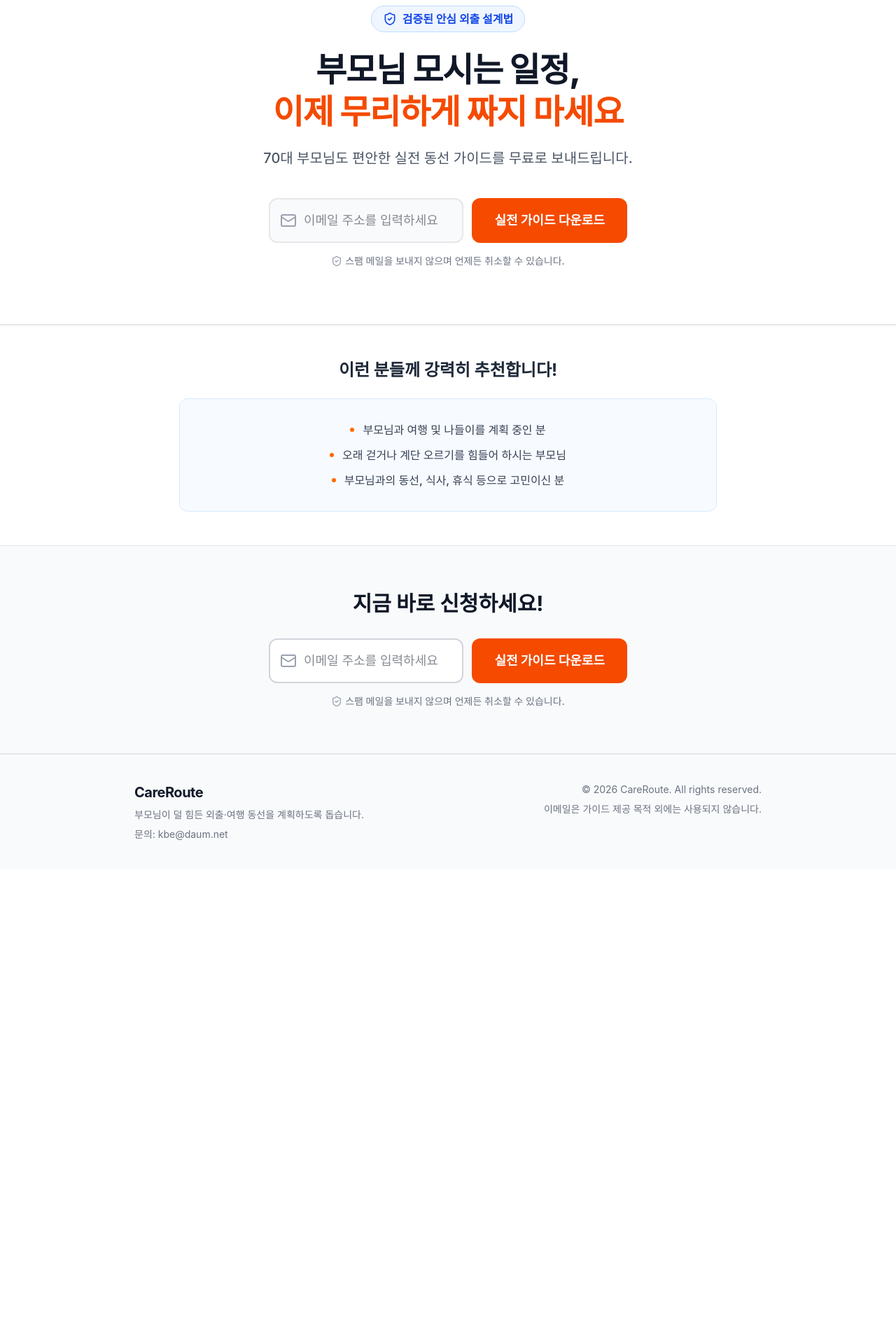
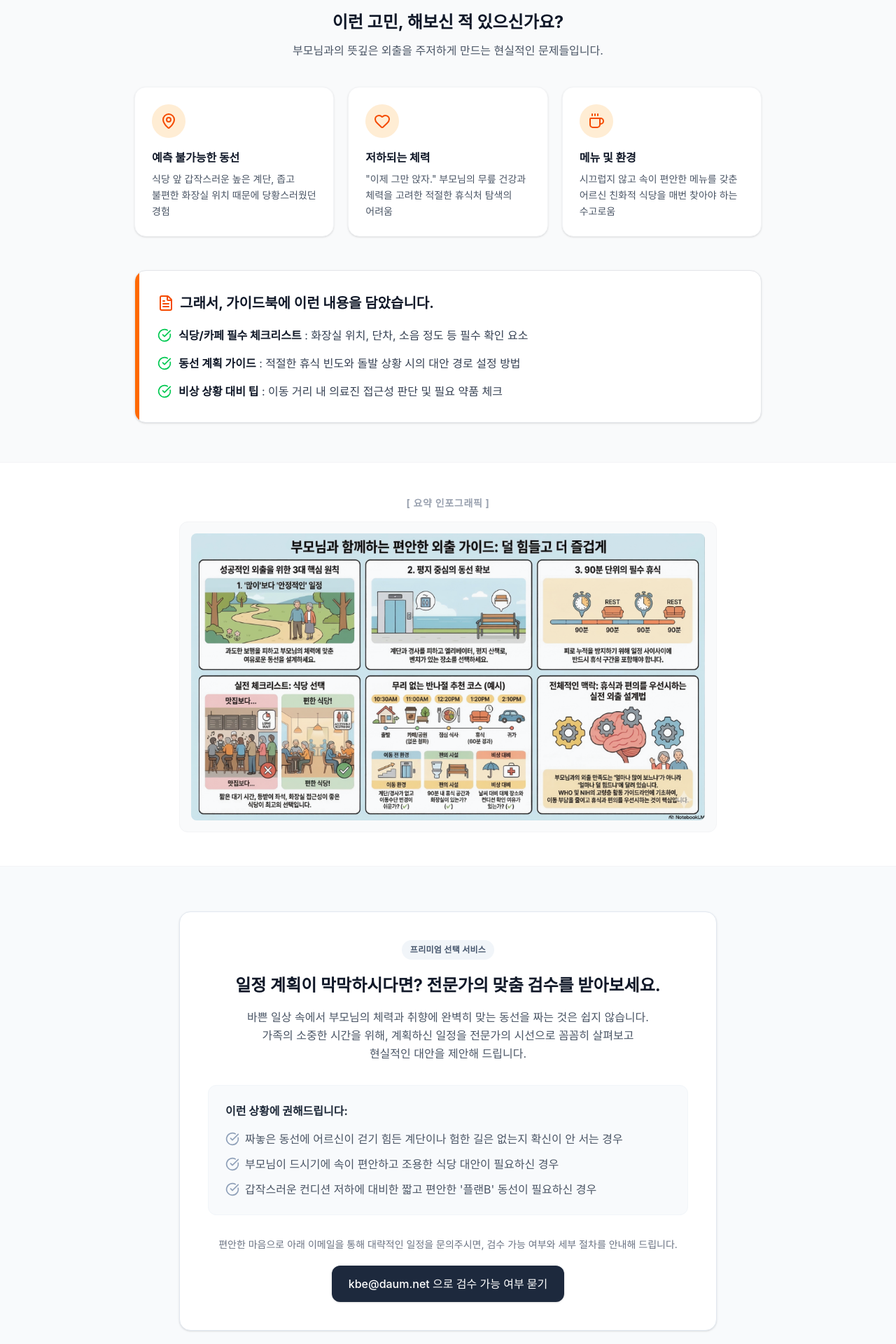
Before and after one commit to neojoin1-cyber/careroute-landing, a React (Vite) app: page / in a window 1280 px wide. Shown: the part 840-2760 px from the top of the page at 70% size. Before the commit the page ends 2082 px from the top, so only its background shows below. Built offline with nearby package versions, Linux system fonts and the light colour scheme.

Commit message:
26031101

```diff
--- a/src/App.tsx
+++ b/src/App.tsx
@@ -5,7 +5,10 @@ import {
   AlertCircle,
   ShieldCheck,
   FileText,
-  Download
+  Download,
+  MapPin,
+  Heart,
+  Coffee
 } from 'lucide-react';
 
 // ----------------------------------------------------------------------
@@ -66,51 +69,34 @@ export default function App() {
     <div className="font-sans text-gray-900 bg-gray-50 min-h-screen break-keep flex flex-col">
 
       {/* ----------------- TOP BANNER ----------------- */}
-      <div className="bg-orange-600 text-white text-sm sm:text-base py-3 px-4 text-center font-bold tracking-wide">
-        선착순 무료 배포 중! 부모님 외출·여행 필수 가이드 (PDF)
+      <div className="bg-orange-600 text-white text-xs sm:text-sm py-2 px-4 text-center tracking-wide z-10 relative">
+        선착순 무료 배포 | 70대 이상 부모님 안심 외출 가이드 (PDF)
       </div>
 
-      {/* ----------------- IMAGE SECTION (인포그래픽) ----------------- */}
-      <section className="py-12 px-4 sm:px-6 bg-gray-100 flex-grow">
-        <div className="max-w-5xl mx-auto flex flex-col items-center">
-          <p className="text-gray-500 text-sm font-bold mb-4 bg-white px-4 py-2 rounded-full shadow-sm border border-gray-200 flex items-center">
-            <FileText className="w-4 h-4 mr-2 text-gray-400" /> 아래 가이드북 전문을 PDF로 보내드립니다
-          </p>
-          <div className="bg-white p-2 sm:p-4 rounded-2xl shadow-sm border border-gray-200 w-full">
-            {/* 대표님이 올려주신 이미지가 /infographic_final_v3.png 로 저장되어 있다고 가정하고 불러옵니다. */}
-            <img
-              src="/infographic_final_v3.png"
-              alt="부모님과 함께하는 편안한 외출 가이드 인포그래픽"
-              className="w-full h-auto rounded-xl object-contain bg-gray-50"
-              onError={(e) => {
-                e.currentTarget.style.display = 'none';
-                e.currentTarget.parentElement?.insertAdjacentHTML('beforeend', '<div class="py-20 text-center text-gray-400 font-medium">여기에 인포그래픽 이미지가 표시됩니다.<br/>(public 폴더에 infographic_final_v3.png 파일을 넣어주세요)</div>');
-              }}
-            />
-          </div>
-        </div>
-      </section>
-
-      {/* ----------------- HERO SECTION ----------------- */}
-      <header className="bg-white pt-16 pb-12 px-4 sm:px-6 lg:px-8 border-b border-gray-200">
-        <div className="max-w-4xl mx-auto text-center">
-          <div className="inline-flex items-center gap-2 bg-blue-50 text-blue-700 font-bold px-4 py-1.5 rounded-full text-sm sm:text-base mb-6 border border-blue-200">
-            <ShieldCheck className="w-5 h-5" /> 검증된 안심 외출 설계법
+      {/* ----------------- HERO SECTION (모바일 첫 화면에 모든 요소가 보이도록 설계) ----------------- */}
+      <header
+        className="bg-white pt-8 pb-10 px-4 sm:px-6 lg:px-8 border-b border-gray-200 flex flex-col justify-center relative"
+        style={{ minHeight: 'calc(100svh - 36px)' }}
+      >
+        <div className="max-w-4xl mx-auto text-center w-full">
+          <div className="inline-flex items-center gap-1.5 bg-blue-50 text-blue-700 font-bold px-3 py-1.5 rounded-full text-xs sm:text-sm mb-5 border border-blue-100">
+            <ShieldCheck className="w-4 h-4" /> 검증된 안심 외출 설계법
           </div>
 
-          <h1 className="text-3xl sm:text-5xl font-extrabold text-gray-900 leading-tight mb-5 tracking-tight">
-            부모님 모시는 일정,<br />
-            <span className="text-orange-600">이제 무리하게 짜지 마세요</span>
+          <h1 className="text-3xl sm:text-4xl md:text-5xl font-extrabold text-gray-900 leading-tight mb-4 tracking-tight">
+            부모님 모시는 외출,<br />
+            <span className="text-orange-600">더 이상 무거운 숙제가 아닙니다.</span>
           </h1>
-          <p className="text-base sm:text-xl text-gray-600 font-medium mb-10 leading-relaxed max-w-2xl mx-auto">
-            70대 부모님도 편안한 실전 동선 가이드를<br className="sm:hidden" /> 무료로 보내드립니다.
+          <p className="text-sm sm:text-lg text-gray-600 font-medium mb-8 leading-relaxed max-w-2xl mx-auto">
+            계단, 화장실, 식당 동선까지.<br className="sm:hidden" />
+            부모님의 체력을 고려한 '안심 외출 체크리스트'를 즉시 보내드립니다.
           </p>
 
-          <form onSubmit={handleSubmit} className="max-w-lg mx-auto mb-8 relative">
-            <div className="flex flex-col sm:flex-row gap-3">
-              <div className="relative flex-1">
+          <form onSubmit={handleSubmit} className="max-w-lg mx-auto w-full relative mb-4">
+            <div className="flex flex-col gap-3">
+              <div className="relative w-full">
                 <div className="absolute inset-y-0 left-0 pl-4 flex items-center pointer-events-none">
-                  <Mail className="h-6 w-6 text-gray-400" />
+                  <Mail className="h-5 w-5 sm:h-6 sm:w-6 text-gray-400" />
                 </div>
                 <input
                   type="email"
@@ -120,79 +106,182 @@ export default function App() {
                     if (status === 'error') setStatus('idle');
                   }}
                   placeholder="이메일 주소를 입력하세요"
-                  className={`block w-full pl-12 pr-4 py-4 md:py-4 border-2 ${status === 'error' ? 'border-red-500 bg-red-50' : 'border-gray-200 bg-gray-50'} rounded-xl focus:ring-4 focus:ring-orange-100 focus:border-orange-500 text-gray-900 text-lg font-medium transition-all`}
+                  className={`block w-full pl-11 sm:pl-12 pr-4 py-3 sm:py-4 border-2 ${status === 'error' ? 'border-red-500 bg-red-50' : 'border-gray-200 bg-gray-50'} rounded-xl focus:ring-4 focus:ring-orange-100 focus:border-orange-500 text-gray-900 text-base sm:text-lg font-medium transition-all`}
                   disabled={status === 'success' || status === 'loading'}
                 />
               </div>
               <button
                 type="submit"
                 disabled={status === 'success' || status === 'loading'}
-                className="w-full sm:w-auto px-8 py-4 md:py-4 bg-orange-600 hover:bg-orange-700 text-white font-bold text-lg rounded-xl transition-all flex justify-center items-center disabled:bg-gray-400"
+                className="w-full px-6 py-3.5 sm:py-4 bg-orange-600 hover:bg-orange-700 text-white font-bold text-base sm:text-lg rounded-xl transition-all flex justify-center items-center disabled:bg-gray-400 shadow-md"
               >
-                {status === 'loading' ? '처리 중...' : '실전 가이드 다운로드'}
+                {status === 'loading' ? '처리 중...' : '무료 자료 받기'}
               </button>
             </div>
 
             {status === 'error' && (
-              <p className="text-red-500 text-base font-bold mt-4 flex items-center justify-center">
-                <AlertCircle className="w-5 h-5 mr-2" /> {errorMessage}
+              <p className="text-red-500 text-sm sm:text-base font-bold mt-3 flex items-center justify-center">
+                <AlertCircle className="w-4 h-4 sm:w-5 sm:h-5 mr-1.5" /> {errorMessage}
               </p>
             )}
             {status === 'success' && (
-              <div className="mt-6 flex flex-col items-center p-5 bg-green-50 rounded-xl border border-green-200">
-                <p className="text-green-700 font-bold text-lg flex items-center justify-center mb-4">
-                  <CheckCircle className="w-6 h-6 mr-2" /> 신청 완료! 즉시 다운로드가 가능합니다.
+              <div className="mt-4 flex flex-col items-center p-4 bg-green-50 rounded-xl border border-green-200">
+                <p className="text-green-700 font-bold text-base flex items-center justify-center mb-3">
+                  <CheckCircle className="w-5 h-5 mr-1.5" /> 신청 완료! 즉시 다운로드가 가능합니다.
                 </p>
                 <a
                   href="/guide.pdf"
                   download="CareRoute_외출여행_체크리스트.pdf"
-                  className="bg-green-600 hover:bg-green-700 text-white font-bold py-3 px-8 rounded-lg flex items-center transition-colors"
+                  className="bg-green-600 hover:bg-green-700 text-white font-bold py-2.5 px-6 rounded-lg flex items-center transition-colors text-sm sm:text-base"
                 >
-                  <Download className="w-5 h-5 mr-2" /> PDF 파일 다운로드
+                  <Download className="w-4 h-4 mr-2" /> PDF 파일 다운로드
                 </a>
               </div>
             )}
             {status !== 'success' && (
-              <p className="text-sm text-gray-500 mt-4 flex items-center justify-center font-medium">
-                <ShieldCheck className="w-4 h-4 mr-1 text-gray-400" /> 스팸 메일을 보내지 않으며 언제든 취소할 수 있습니다.
+              <p className="text-xs sm:text-sm text-gray-500 mt-3 flex items-center justify-center font-medium">
+                <ShieldCheck className="w-3.5 h-3.5 mr-1 text-gray-400" /> 스팸을 보내지 않으며 언제든 구독 취소가 가능합니다.
               </p>
             )}
           </form>
         </div>
       </header>
 
-      {/* ----------------- TARGET AUDIENCE (심플하게 수정) ----------------- */}
-      <section className="py-12 px-4 sm:px-6 bg-white border-t border-gray-200">
-        <div className="max-w-3xl mx-auto">
-          <h2 className="text-xl sm:text-2xl font-bold text-center text-gray-800 mb-6">이런 분들께 강력히 추천합니다!</h2>
-          <div className="bg-blue-50/50 rounded-xl p-5 sm:p-8 border border-blue-100">
-            <ul className="space-y-3">
-              {[
-                "부모님과 여행 및 나들이를 계획 중인 분",
-                "오래 걷거나 계단 오르기를 힘들어 하시는 부모님",
-                "부모님과의 동선, 식사, 휴식 등으로 고민이신 분"
-              ].map((text, idx) => (
-                <li key={idx} className="flex items-center justify-center text-sm sm:text-base text-gray-700 font-medium">
-                  <div className="w-1.5 h-1.5 bg-orange-500 rounded-full mr-3 flex-shrink-0"></div>
-                  <span>{text}</span>
-                </li>
-              ))}
+      {/* ----------------- PROBLEM & SOLUTION (더 직관적인 텍스트 및 카드형 UI) ----------------- */}
+      <section className="py-14 px-4 sm:px-6 bg-gray-50">
+        <div className="max-w-4xl mx-auto">
+          <div className="text-center mb-10">
+            <h2 className="text-xl sm:text-2xl font-bold text-gray-900 mb-3 block">이런 고민, 해보신 적 있으신가요?</h2>
+            <p className="text-gray-600 text-sm sm:text-base block">부모님과의 뜻깊은 외출을 주저하게 만드는 현실적인 문제들입니다.</p>
+          </div>
+
+          <div className="grid grid-cols-1 md:grid-cols-3 gap-5 mb-12">
+            <div className="bg-white p-6 rounded-2xl shadow-sm border border-gray-100 flex flex-col items-center sm:items-start text-center sm:text-left">
+              <div className="w-12 h-12 bg-orange-100 rounded-full flex items-center justify-center mb-4">
+                <MapPin className="text-orange-600 w-6 h-6" />
+              </div>
+              <h3 className="font-bold text-gray-900 mb-2">예측 불가능한 동선</h3>
+              <p className="text-sm text-gray-600 leading-relaxed">식당 앞 갑작스러운 높은 계단, 좁고 불편한 화장실 위치 때문에 당황스러웠던 경험</p>
+            </div>
+            <div className="bg-white p-6 rounded-2xl shadow-sm border border-gray-100 flex flex-col items-center sm:items-start text-center sm:text-left">
+              <div className="w-12 h-12 bg-orange-100 rounded-full flex items-center justify-center mb-4">
+                <Heart className="text-orange-600 w-6 h-6" />
+              </div>
+              <h3 className="font-bold text-gray-900 mb-2">저하되는 체력</h3>
+              <p className="text-sm text-gray-600 leading-relaxed">"이제 그만 앉자." 부모님의 무릎 건강과 체력을 고려한 적절한 휴식처 탐색의 어려움</p>
+            </div>
+            <div className="bg-white p-6 rounded-2xl shadow-sm border border-gray-100 flex flex-col items-center sm:items-start text-center sm:text-left">
+              <div className="w-12 h-12 bg-orange-100 rounded-full flex items-center justify-center mb-4">
+                <Coffee className="text-orange-600 w-6 h-6" />
+              </div>
+              <h3 className="font-bold text-gray-900 mb-2">메뉴 및 환경</h3>
+              <p className="text-sm text-gray-600 leading-relaxed">시끄럽지 않고 속이 편안한 메뉴를 갖춘 어르신 친화적 식당을 매번 찾아야 하는 수고로움</p>
+            </div>
+          </div>
+
+          <div className="bg-white p-6 sm:p-8 rounded-2xl shadow-sm border border-gray-200 relative overflow-hidden">
+            <div className="absolute top-0 left-0 w-1.5 h-full bg-orange-500"></div>
+            <h3 className="text-lg sm:text-xl font-bold text-gray-900 mb-5 flex items-center">
+              <FileText className="w-6 h-6 mr-2 text-orange-600" />
+              그래서, 가이드북에 이런 내용을 담았습니다.
+            </h3>
+            <ul className="space-y-4">
+              <li className="flex items-start text-sm sm:text-base text-gray-700">
+                <CheckCircle className="w-5 h-5 text-green-500 mr-2.5 flex-shrink-0 mt-0.5" />
+                <span><strong className="text-gray-900">식당/카페 필수 체크리스트</strong> : 화장실 위치, 단차, 소음 정도 등 필수 확인 요소</span>
+              </li>
+              <li className="flex items-start text-sm sm:text-base text-gray-700">
+                <CheckCircle className="w-5 h-5 text-green-500 mr-2.5 flex-shrink-0 mt-0.5" />
+                <span><strong className="text-gray-900">동선 계획 가이드</strong> : 적절한 휴식 빈도와 돌발 상황 시의 대안 경로 설정 방법</span>
+              </li>
+              <li className="flex items-start text-sm sm:text-base text-gray-700">
+                <CheckCircle className="w-5 h-5 text-green-500 mr-2.5 flex-shrink-0 mt-0.5" />
+                <span><strong className="text-gray-900">비상 상황 대비 팁</strong> : 이동 거리 내 의료진 접근성 판단 및 필요 약품 체크</span>
+              </li>
             </ul>
           </div>
         </div>
       </section>
 
-      {/* ----------------- BOTTOM CTA (하단 폼 추가) ----------------- */}
-      <section className="py-16 px-4 sm:px-6 bg-gray-50 border-t border-gray-200 border-b">
+      {/* ----------------- INFOGRAPHIC SECTION (비중 축소) ----------------- */}
+      <section className="py-12 px-4 sm:px-6 bg-white border-y border-gray-100">
+        <div className="max-w-3xl mx-auto text-center">
+          <p className="text-gray-400 text-xs sm:text-sm font-bold mb-4 tracking-wider">
+            [ 요약 인포그래픽 ]
+          </p>
+          <div className="bg-gray-50 p-2 sm:p-4 rounded-xl border border-gray-100 w-full">
+            <img
+              src="/infographic_final_v3.png"
+              alt="부모님과 함께하는 편안한 외출 가이드 인포그래픽 요약"
+              className="w-full h-auto rounded-lg object-contain mix-blend-multiply"
+              onError={(e) => {
+                e.currentTarget.style.display = 'none';
+              }}
+            />
+          </div>
+        </div>
+      </section>
+
+      {/* ----------------- PAID SERVICE SECTION (차분하고 신뢰감 있게) ----------------- */}
+      <section className="py-16 px-4 sm:px-6 bg-slate-50 border-b border-gray-200">
+        <div className="max-w-3xl mx-auto">
+          <div className="bg-white p-6 sm:p-10 rounded-2xl shadow-sm border border-slate-200">
+            <div className="flex flex-col items-center text-center">
+              <div className="inline-block bg-slate-100 text-slate-600 text-xs font-bold px-3 py-1.5 rounded-full mb-5 tracking-wide">
+                프리미엄 선택 서비스
+              </div>
+              <h2 className="text-xl sm:text-2xl font-bold text-gray-900 mb-4 block leading-snug">
+                일정 계획이 막막하시다면?<br className="sm:hidden" /> 전문가의 맞춤 검수를 받아보세요.
+              </h2>
+              <p className="text-sm sm:text-base text-gray-600 mb-8 max-w-xl leading-relaxed">
+                바쁜 일상 속에서 부모님의 체력과 취향에 완벽히 맞는 동선을 짜는 것은 쉽지 않습니다.
+                가족의 소중한 시간을 위해, 계획하신 일정을 전문가의 시선으로 꼼꼼히 살펴보고 현실적인 대안을 제안해 드립니다.
+              </p>
+
+              <div className="w-full bg-slate-50 rounded-xl p-5 sm:p-6 mb-8 text-left border border-slate-100">
+                <h4 className="font-bold text-gray-800 mb-4 text-sm sm:text-base">이런 상황에 권해드립니다:</h4>
+                <ul className="space-y-3 text-sm sm:text-base text-gray-600">
+                  <li className="flex items-start">
+                    <CheckCircle className="w-4 h-4 sm:w-5 sm:h-5 text-slate-400 mr-2 flex-shrink-0 mt-0.5" />
+                    짜놓은 동선에 어르신이 걷기 힘든 계단이나 험한 길은 없는지 확신이 안 서는 경우
+                  </li>
+                  <li className="flex items-start">
+                    <CheckCircle className="w-4 h-4 sm:w-5 sm:h-5 text-slate-400 mr-2 flex-shrink-0 mt-0.5" />
+                    부모님이 드시기에 속이 편안하고 조용한 식당 대안이 필요하신 경우
+                  </li>
+                  <li className="flex items-start">
+                    <CheckCircle className="w-4 h-4 sm:w-5 sm:h-5 text-slate-400 mr-2 flex-shrink-0 mt-0.5" />
+                    갑작스러운 컨디션 저하에 대비한 짧고 편안한 '플랜B' 동선이 필요하신 경우
+                  </li>
+                </ul>
+              </div>
+
+              <p className="text-xs sm:text-sm text-gray-500 mb-5">
+                편안한 마음으로 아래 이메일을 통해 대략적인 일정을 문의주시면, 검수 가능 여부와 세부 절차를 안내해 드립니다.
+              </p>
+              <a
+                href="mailto:kbe@daum.net"
+                className="px-6 py-3.5 bg-slate-800 hover:bg-slate-900 text-white font-medium text-sm sm:text-base rounded-xl transition-all shadow-sm"
+              >
+                kbe@daum.net 으로 검수 가능 여부 묻기
+              </a>
+            </div>
+          </div>
+        </div>
+      </section>
+
+      {/* ----------------- BOTTOM CTA ----------------- */}
+      <section className="py-16 px-4 sm:px-6 bg-orange-50 border-b border-orange-100">
         <div className="max-w-4xl mx-auto text-center">
-          <h2 className="text-2xl sm:text-3xl font-bold text-gray-900 mb-8">
-            지금 바로 신청하세요!
+          <h2 className="text-2xl sm:text-3xl font-bold text-gray-900 mb-3 block">
+            성공적인 외출의 첫걸음,
           </h2>
+          <p className="text-gray-700 text-base sm:text-lg mb-8 font-medium">안심 외출 가이드로 먼저 준비하세요.</p>
           <form onSubmit={handleSubmit} className="max-w-lg mx-auto relative">
-            <div className="flex flex-col sm:flex-row gap-3">
-              <div className="relative flex-1">
+            <div className="flex flex-col gap-3">
+              <div className="relative w-full">
                 <div className="absolute inset-y-0 left-0 pl-4 flex items-center pointer-events-none">
-                  <Mail className="h-6 w-6 text-gray-400" />
+                  <Mail className="h-5 w-5 sm:h-6 sm:w-6 text-gray-400" />
                 </div>
                 <input
                   type="email"
@@ -202,41 +291,41 @@ export default function App() {
                     if (status === 'error') setStatus('idle');
                   }}
                   placeholder="이메일 주소를 입력하세요"
-                  className={`block w-full pl-12 pr-4 py-4 md:py-4 border-2 ${status === 'error' ? 'border-red-500 bg-red-50' : 'border-gray-300 bg-white'} rounded-xl focus:ring-4 focus:ring-orange-100 focus:border-orange-500 text-gray-900 text-lg font-medium transition-all`}
+                  className={`block w-full pl-11 sm:pl-12 pr-4 py-3 sm:py-4 border-2 ${status === 'error' ? 'border-red-500 bg-red-50' : 'border-white bg-white shadow-sm'} rounded-xl focus:ring-4 focus:ring-orange-100 focus:border-orange-500 text-gray-900 text-base sm:text-lg font-medium transition-all`}
                   disabled={status === 'success' || status === 'loading'}
                 />
               </div>
               <button
                 type="submit"
                 disabled={status === 'success' || status === 'loading'}
-                className="w-full sm:w-auto px-8 py-4 md:py-4 bg-orange-600 hover:bg-orange-700 text-white font-bold text-lg rounded-xl transition-all flex justify-center items-center disabled:bg-gray-400"
+                className="w-full px-6 py-3.5 sm:py-4 bg-orange-600 hover:bg-orange-700 text-white font-bold text-base sm:text-lg rounded-xl transition-all flex justify-center items-center disabled:bg-gray-400 shadow-md"
               >
-                {status === 'loading' ? '처리 중...' : '실전 가이드 다운로드'}
+                {status === 'loading' ? '처리 중...' : '무료 자료 받기'}
               </button>
             </div>
 
             {status === 'error' && (
-              <p className="text-red-500 text-base font-bold mt-4 flex items-center justify-center">
-                <AlertCircle className="w-5 h-5 mr-2" /> {errorMessage}
+              <p className="text-red-500 text-sm sm:text-base font-bold mt-4 flex items-center justify-center">
+                <AlertCircle className="w-4 h-4 mr-1.5" /> {errorMessage}
               </p>
             )}
             {status === 'success' && (
-              <div className="mt-6 flex flex-col items-center p-5 bg-green-50 rounded-xl border border-green-200">
-                <p className="text-green-700 font-bold text-lg flex items-center justify-center mb-4">
-                  <CheckCircle className="w-6 h-6 mr-2" /> 신청 완료! 즉시 다운로드가 가능합니다.
+              <div className="mt-4 flex flex-col items-center p-4 bg-green-50 rounded-xl border border-green-200">
+                <p className="text-green-700 font-bold text-base flex items-center justify-center mb-3">
+                  <CheckCircle className="w-5 h-5 mr-1.5" /> 신청 완료! 즉시 다운로드가 가능합니다.
                 </p>
                 <a
                   href="/guide.pdf"
                   download="CareRoute_외출여행_체크리스트.pdf"
-                  className="bg-green-600 hover:bg-green-700 text-white font-bold py-3 px-8 rounded-lg flex items-center transition-colors"
+                  className="bg-green-600 hover:bg-green-700 text-white font-bold py-2.5 px-6 rounded-lg flex items-center transition-colors text-sm sm:text-base"
                 >
-                  <Download className="w-5 h-5 mr-2" /> PDF 파일 다운로드
+                  <Download className="w-4 h-4 mr-2" /> PDF 파일 다운로드
                 </a>
               </div>
             )}
             {status !== 'success' && (
-              <p className="text-sm text-gray-500 mt-4 flex items-center justify-center font-medium">
-                <ShieldCheck className="w-4 h-4 mr-1 text-gray-400" /> 스팸 메일을 보내지 않으며 언제든 취소할 수 있습니다.
+              <p className="text-xs sm:text-sm text-gray-500 mt-3 flex items-center justify-center font-medium">
+                <ShieldCheck className="w-3.5 h-3.5 mr-1 text-gray-400" /> 스팸을 보내지 않으며 언제든 구독 취소가 가능합니다.
               </p>
             )}
           </form>
@@ -244,7 +333,7 @@ export default function App() {
       </section>
 
       {/* ----------------- FOOTER ----------------- */}
-      <footer className="bg-gray-50 border-t border-gray-200 text-gray-500 py-10 px-4 sm:px-6 text-sm text-center sm:text-left">
+      <footer className="bg-white text-gray-500 py-10 px-4 sm:px-6 text-sm text-center sm:text-left border-t border-gray-100">
         <div className="max-w-4xl mx-auto flex flex-col md:flex-row justify-between items-center md:items-start gap-4">
           <div>
             <span className="text-gray-900 font-bold text-xl tracking-tight mb-2 block">CareRoute</span>
```
